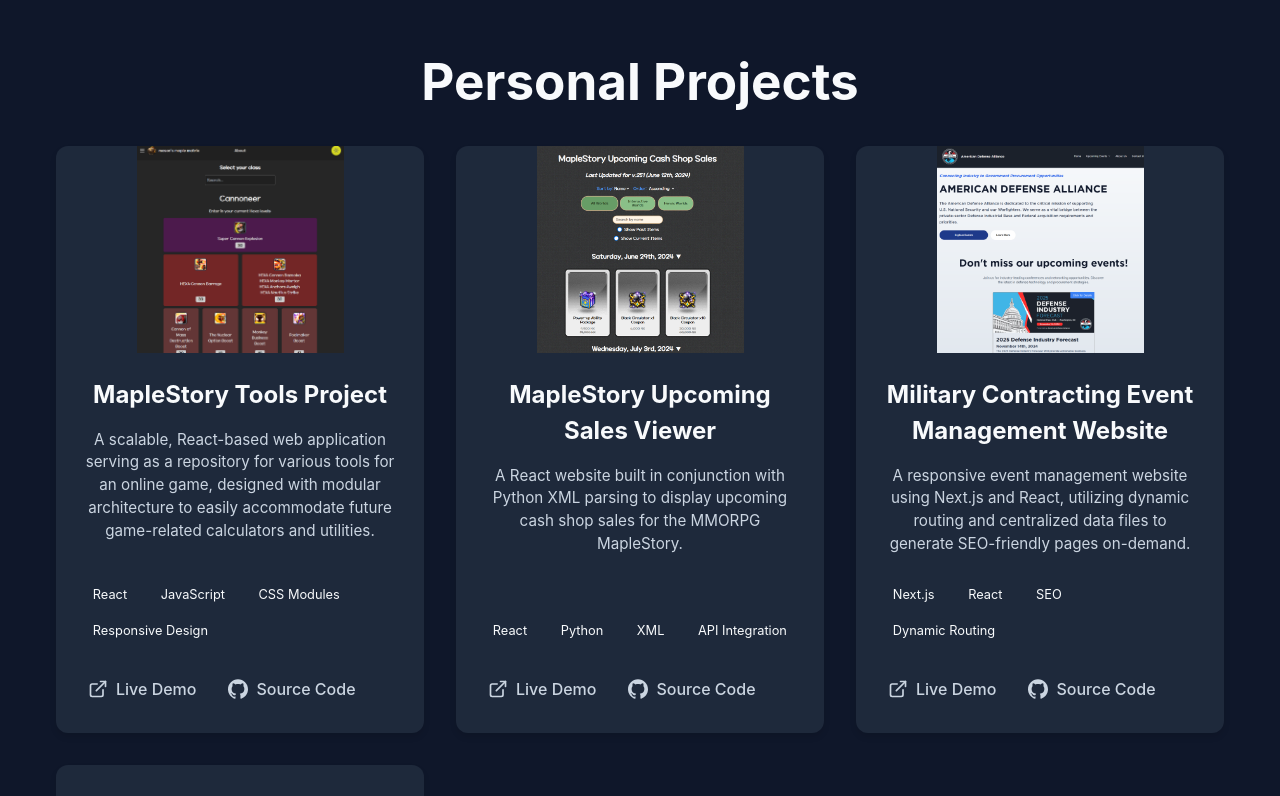
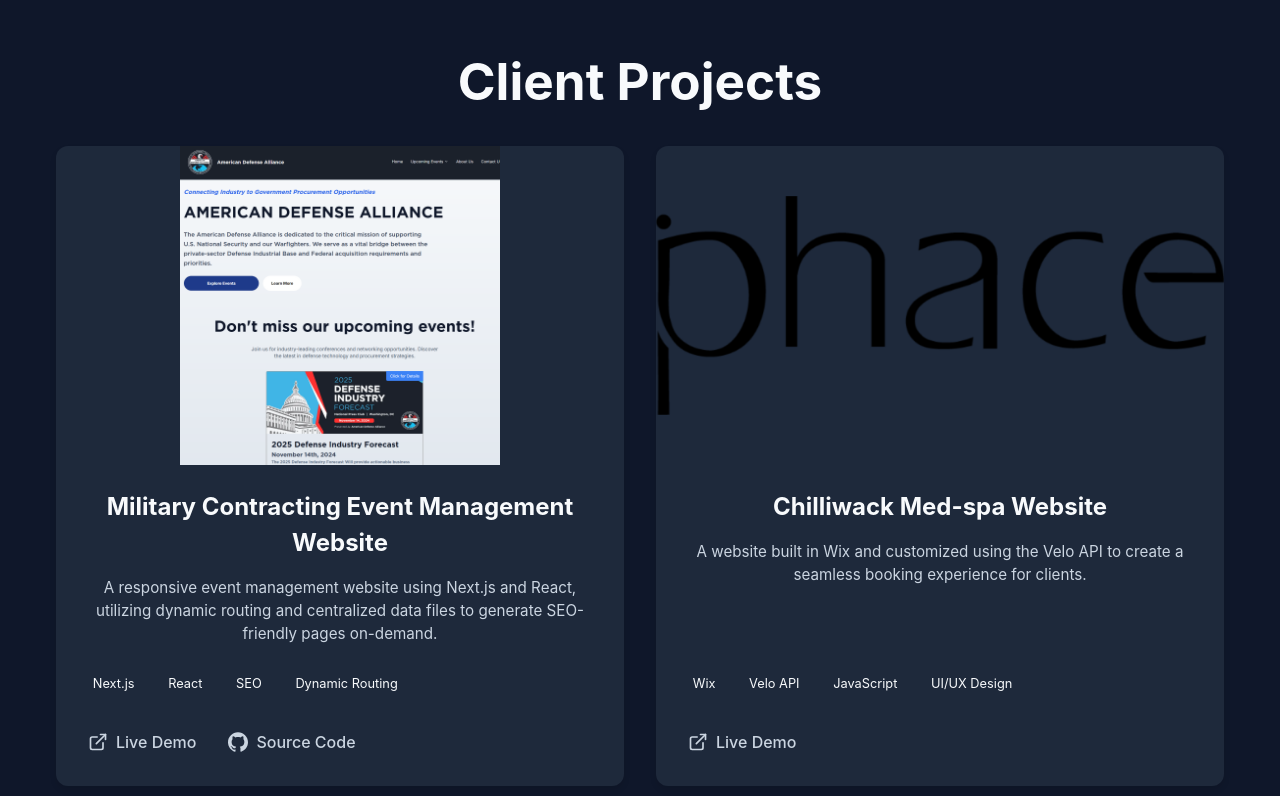
Before and after one commit to masonym/masonym.github.io, a React (Vite) app: page / in a window 1280 px wide. Shown: the part 2580-3376 px from the top of the page. Built offline with nearby package versions, Linux system fonts and the light colour scheme.

Commit message:
Styling updates & layout updates

```diff
--- a/src/components/Card/Card.jsx
+++ b/src/components/Card/Card.jsx
@@ -4,7 +4,6 @@
 import { ExternalLink } from 'lucide-react';
 
 function Card({ imageSource, name, description, projectLink, gitHubLink, technologies }) {
-  const [dimensions, setDimensions] = useState({ width: 0, height: 0 });
   const [isHovered, setIsHovered] = useState(false);
   const imgRef = useRef(null);
 
@@ -47,7 +46,6 @@
         />
         <div
           className={styles.imageOverlay}
-          style={{ width: dimensions.width, height: dimensions.height }}
         >
           <a
             href={projectLink}
--- a/src/components/ProjectHeader/ProjectHeader.jsx
+++ b/src/components/ProjectHeader/ProjectHeader.jsx
@@ -1,8 +1,8 @@
 import styles from './ProjectHeader.module.css'
 
-function ProjectHeader() {
+function ProjectHeader({ headerText }) {
     return (
-        <h1>Personal Projects</h1>
+        <h1>{headerText}</h1>
     )
 }
 
--- a/src/components/Projects/Projects.jsx
+++ b/src/components/Projects/Projects.jsx
@@ -9,6 +9,29 @@
 import projectImageDotNet from '../../assets/dotnetAPI_sampleImage.png';
 import projectImageMapleTools from '../../assets/maplestory-tools.png';
 import projectImageADA from '../../assets/ada.png';
+
+const clientProjects = [
+    {
+        id: 1,
+        imageSource: projectImageADA,
+        name: "Military Contracting Event Management Website",
+        description: "A responsive event management website using Next.js and React, utilizing dynamic routing and centralized data files to generate SEO-friendly pages on-demand.",
+        projectLink: "https://americandefensealliance.org/",
+        gitHubLink: "https://github.com/masonym/ada-website",
+        technologies: ["Next.js", "React", "SEO", "Dynamic Routing"],
+        category: "Website"
+    },
+    {
+        id: 2,
+        imageSource: projectImagePhace,
+        name: "Chilliwack Med-spa Website",
+        description: "A website built in Wix and customized using the Velo API to create a seamless booking experience for clients.",
+        projectLink: "https://www.phace.ca/",
+        gitHubLink: "",
+        technologies: ["Wix", "Velo API", "JavaScript", "UI/UX Design"],
+        category: "Website"
+    }
+]
 
 const projects = [
     {
@@ -31,102 +54,35 @@
         technologies: ["React", "Python", "XML", "API Integration"],
         category: "Web App"
     },
-    {
-        id: 3,
-        imageSource: projectImageADA,
-        name: "Military Contracting Event Management Website",
-        description: "A responsive event management website using Next.js and React, utilizing dynamic routing and centralized data files to generate SEO-friendly pages on-demand.",
-        projectLink: "https://americandefensealliance.org/",
-        gitHubLink: "https://github.com/masonym/ada-website",
-        technologies: ["Next.js", "React", "SEO", "Dynamic Routing"],
-        category: "Website"
-    },
-    {
-        id: 4,
-        imageSource: projectImagePhace,
-        name: "Chilliwack Med-spa Website",
-        description: "A website built in Wix and customized using the Velo API to create a seamless booking experience for clients.",
-        projectLink: "https://www.phace.ca/",
-        gitHubLink: "",
-        technologies: ["Wix", "Velo API", "JavaScript", "UI/UX Design"],
-        category: "Website"
-    }
 ];
 
-const allTechnologies = [...new Set(projects.flatMap(project => project.technologies))];
-const categories = [...new Set(projects.map(project => project.category))];
+const getEqualSplitClass = (length) => {
+    if (length === 2) return styles.equalSplit2;
+    if (length === 3) return styles.equalSplit3;
+    return '';
+};
 
 function Projects() {
-    const [selectedTech, setSelectedTech] = useState('All');
-    const [selectedCategory, setSelectedCategory] = useState('All');
-    const [filteredProjects, setFilteredProjects] = useState(projects);
-    const [isLoading, setIsLoading] = useState(true);
-
-    useEffect(() => {
-        setIsLoading(true);
-        const filtered = projects.filter(project => {
-            const techMatch = selectedTech === 'All' || project.technologies.includes(selectedTech);
-            const categoryMatch = selectedCategory === 'All' || project.category === selectedCategory;
-            return techMatch && categoryMatch;
-        });
-
-        setTimeout(() => {
-            setFilteredProjects(filtered);
-            setIsLoading(false);
-        }, 300);
-    }, [selectedTech, selectedCategory]);
 
     return (
         <div id="projects" className={styles.projectsSection}>
-            <ProjectHeader />
+            <ProjectHeader headerText="Client Projects" />
 
-            {/* <div className={styles.filters}>
-                <div className={styles.filterGroup}>
-                    <h3>Filter by Technology</h3>
-                    <div className={styles.filterButtons}>
-                        <button
-                            className={`${styles.filterButton} ${selectedTech === 'All' ? styles.active : ''}`}
-                            onClick={() => setSelectedTech('All')}
-                        >
-                            All
-                        </button>
-                        {allTechnologies.map(tech => (
-                            <button
-                                key={tech}
-                                className={`${styles.filterButton} ${selectedTech === tech ? styles.active : ''}`}
-                                onClick={() => setSelectedTech(tech)}
-                            >
-                                {tech}
-                            </button>
-                        ))}
-                    </div>
+            <div className={`${styles.cardContainerWrapper}`}>
+                <div className={`${styles.cardContainer} ${getEqualSplitClass(clientProjects.length)}`}>
+                    {clientProjects.map(project => (
+                        <Card
+                            key={project.id}
+                            {...project}
+                        />
+                    ))}
                 </div>
+            </div>
+            <ProjectHeader headerText="Personal Projects" />
 
-                <div className={styles.filterGroup}>
-                    <h3>Filter by Category</h3>
-                    <div className={styles.filterButtons}>
-                        <button
-                            className={`${styles.filterButton} ${selectedCategory === 'All' ? styles.active : ''}`}
-                            onClick={() => setSelectedCategory('All')}
-                        >
-                            All
-                        </button>
-                        {categories.map(category => (
-                            <button
-                                key={category}
-                                className={`${styles.filterButton} ${selectedCategory === category ? styles.active : ''}`}
-                                onClick={() => setSelectedCategory(category)}
-                            >
-                                {category}
-                            </button>
-                        ))}
-                    </div>
-                </div>
-            </div> */}
-
-            <div className={`${styles.cardContainerWrapper} ${isLoading ? styles.loading : ''}`}>
-                <div className={styles.cardContainer}>
-                    {filteredProjects.map(project => (
+            <div className={`${styles.cardContainerWrapper}`}>
+                <div className={`${styles.cardContainer} ${getEqualSplitClass(projects.length)}`}>
+                    {projects.map(project => (
                         <Card
                             key={project.id}
                             {...project}
--- a/src/components/Projects/Projects.module.css
+++ b/src/components/Projects/Projects.module.css
@@ -62,10 +62,18 @@
 
 .cardContainer {
     display: grid;
-    grid-template-columns: repeat(auto-fill, minmax(300px, 1fr));
     gap: 2rem;
+    grid-template-columns: repeat(auto-fit, minmax(0, 1fr));
     opacity: 0;
     animation: fadeIn 0.5s ease forwards;
+}
+
+.cardContainer.equalSplit2 {
+    grid-template-columns: repeat(2, 1fr);
+}
+
+.cardContainer.equalSplit3 {
+    grid-template-columns: repeat(3, 1fr);
 }
 
 .projectImage {
```
